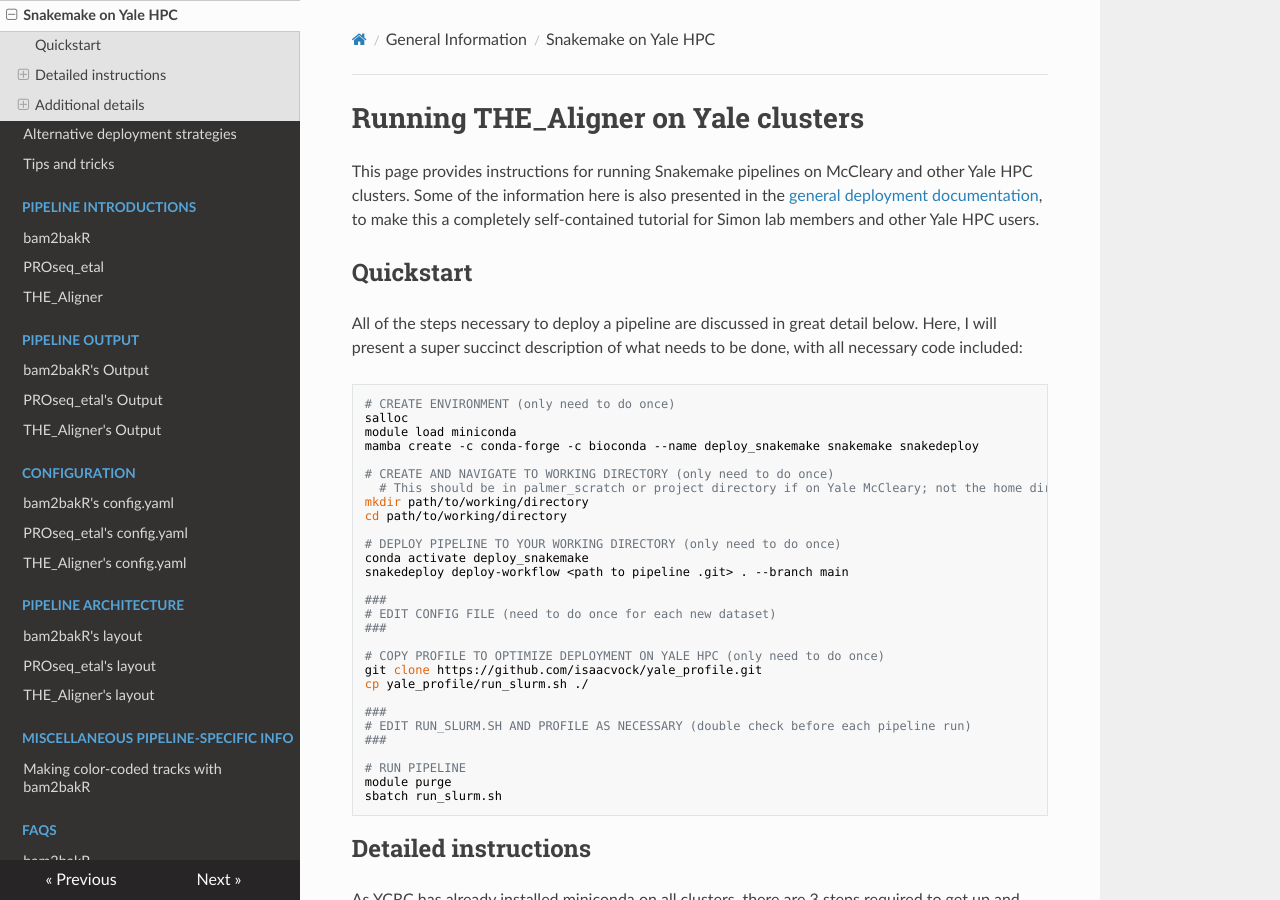
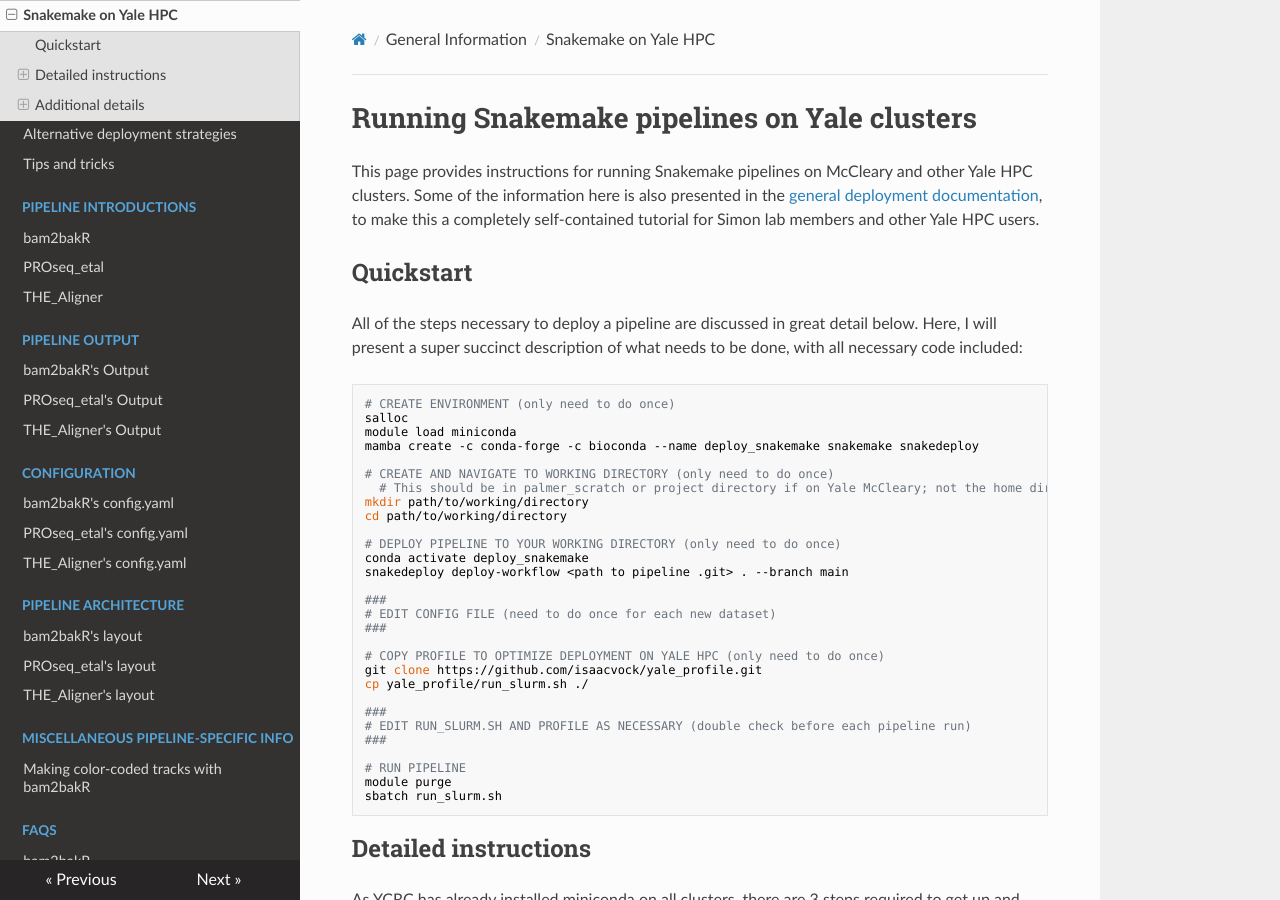
Before and after one commit to isaacvock/PipelineDocs, an MkDocs documentation site: the page built from docs/simon.md, in a window 1280 px wide and 900 px high. Built offline with MkDocs 1.6.1, drawn with Linux system fonts in a browser that asks for light colours; nearby versions of some CDN libraries.

Commit message:
Better page heading

```diff
--- a/docs/simon.md
+++ b/docs/simon.md
@@ -1,4 +1,4 @@
-# Running THE_Aligner on Yale clusters
+# Running Snakemake pipelines on Yale clusters
 
 This page provides instructions for running Snakemake pipelines on McCleary and other Yale HPC clusters. Some of the information here is also presented in the [general deployment documentation](deploy.md), to make this a completely self-contained tutorial for Simon lab members and other Yale HPC users.
 
```
